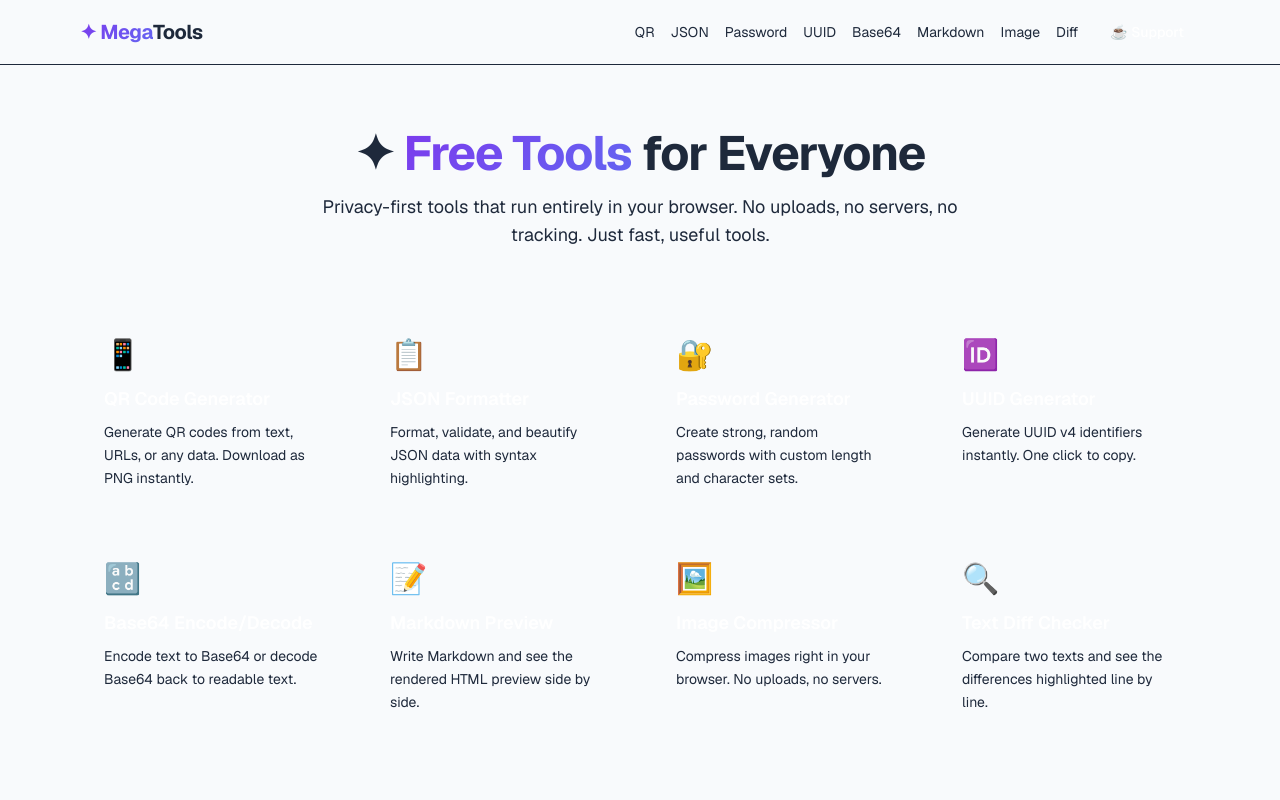
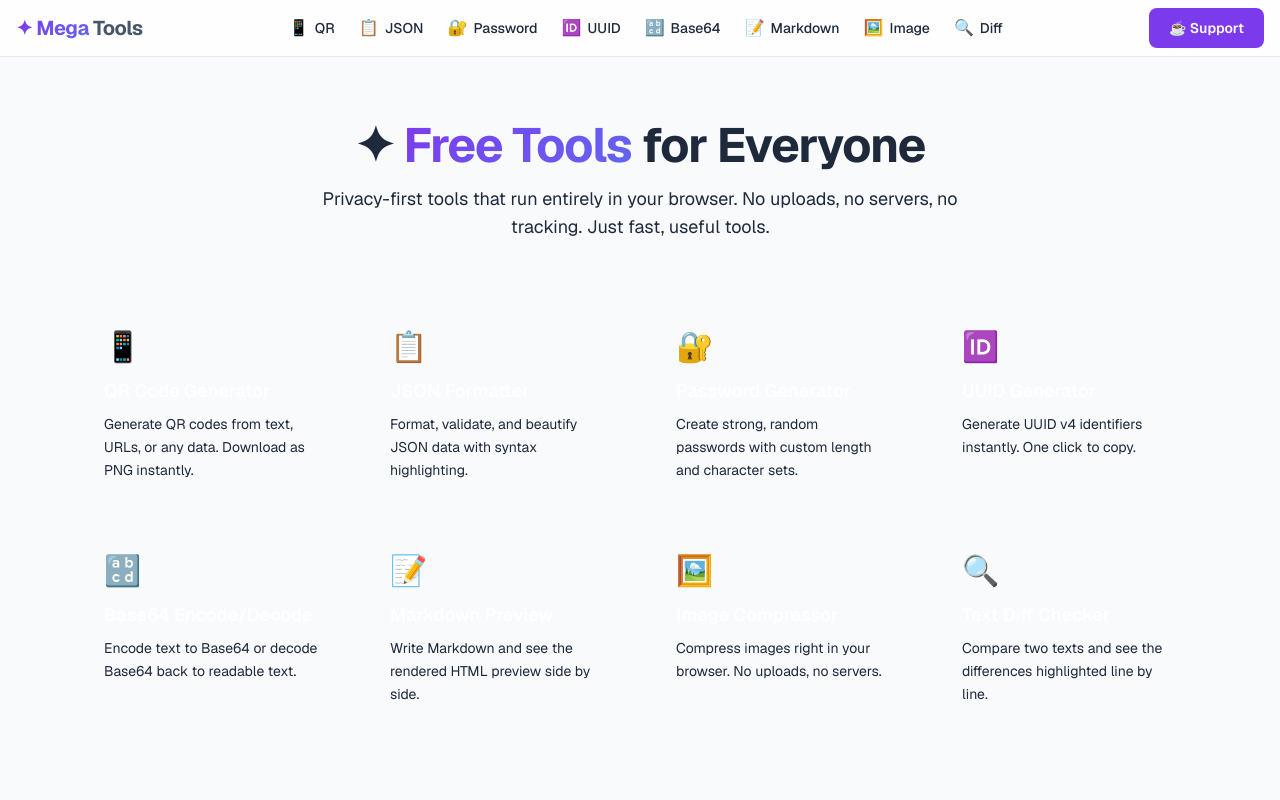
Before and after one commit to madiajijah11/megatools, a Next.js app: page / in a window 1280 px wide. Shown: the top 800 px of the page. Built offline with nearby package versions, Linux system fonts and the light colour scheme.

Commit message:
feat: update layout with light theme header and quick-switch bar

```diff
--- a/src/app/layout.tsx
+++ b/src/app/layout.tsx
@@ -1,6 +1,7 @@
 import type { Metadata } from "next";
 import { Geist, Geist_Mono } from "next/font/google";
 import "./globals.css";
+import QuickSwitchBar from "@/components/QuickSwitchBar";
 
 const geistSans = Geist({
   variable: "--font-geist-sans",
@@ -36,47 +37,22 @@ export default function RootLayout({
 }: Readonly<{ children: React.ReactNode }>) {
   return (
     <html lang="en" className={`${geistSans.variable} ${geistMono.variable} h-full`}>
-      <body className="min-h-full flex flex-col antialiased">
-        <header className="sticky top-0 z-50 border-b border-mega-border glass">
-          <div className="mx-auto flex h-16 max-w-6xl items-center justify-between px-4">
-            <a href="/" className="text-xl font-bold tracking-tight">
+      <body className="min-h-full flex flex-col antialiased bg-bg-page text-text-primary">
+        <header className="sticky top-0 z-50 border-b border-border-subtle bg-bg-card/80 backdrop-blur-md">
+          <div className="mx-auto flex h-14 max-w-7xl items-center justify-between px-4">
+            <a href="/" className="flex items-center gap-1 text-xl font-bold tracking-tight">
               <span className="gradient-text">✦ Mega</span>
-              <span className="text-mega-muted">Tools</span>
+              <span className="text-text-secondary">Tools</span>
             </a>
-            <nav className="flex items-center gap-3 sm:gap-4 text-sm text-mega-muted">
-              <a href="/qrcode" className="hover:text-mega-accent-light transition-colors hidden sm:inline">
-                QR
-              </a>
-              <a href="/json-formatter" className="hover:text-mega-accent-light transition-colors hidden sm:inline">
-                JSON
-              </a>
-              <a href="/password-generator" className="hover:text-mega-accent-light transition-colors hidden sm:inline">
-                Password
-              </a>
-              <a href="/uuid-generator" className="hover:text-mega-accent-light transition-colors hidden md:inline">
-                UUID
-              </a>
-              <a href="/base64" className="hover:text-mega-accent-light transition-colors hidden md:inline">
-                Base64
-              </a>
-              <a href="/markdown-preview" className="hover:text-mega-accent-light transition-colors hidden lg:inline">
-                Markdown
-              </a>
-              <a href="/image-compressor" className="hover:text-mega-accent-light transition-colors hidden lg:inline">
-                Image
-              </a>
-              <a href="/text-diff" className="hover:text-mega-accent-light transition-colors hidden lg:inline">
-                Diff
-              </a>
+            <QuickSwitchBar />
             <a
               href="https://ko-fi.com/genzodr"
               target="_blank"
               rel="noopener noreferrer"
-                className="rounded-full bg-mega-accent px-4 py-1.5 text-sm font-medium text-white hover:bg-mega-accent-light transition-colors"
+              className="btn-primary hidden sm:flex text-sm py-1.5 px-3"
             >
               ☕ Support
             </a>
-            </nav>
           </div>
         </header>
         <script
@@ -96,8 +72,8 @@ export default function RootLayout({
           }}
         />
         <main className="flex-1">{children}</main>
-        <footer className="border-t border-mega-border py-6 text-center text-sm text-mega-muted">
-          <p>✦ MegaTools — Free. Fast. Private. No data leaves your browser.</p>
+        <footer className="border-t border-border-subtle py-4 text-center text-sm text-text-muted">
+          <p>MegaTools — Free. Fast. Private. No data leaves your browser.</p>
         </footer>
       </body>
     </html>
```
Lines whose indentation alone changed are shown as unchanged.
